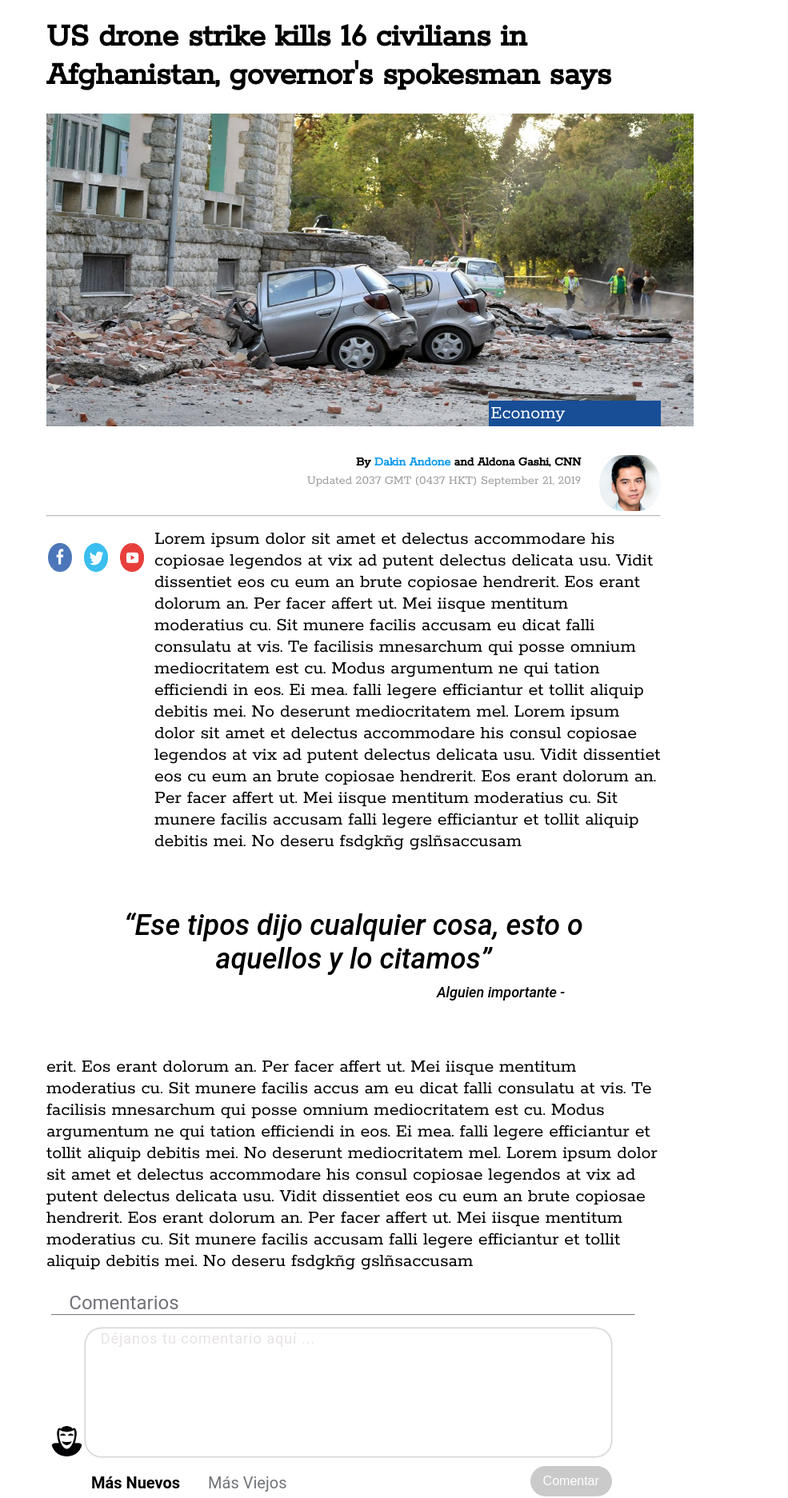
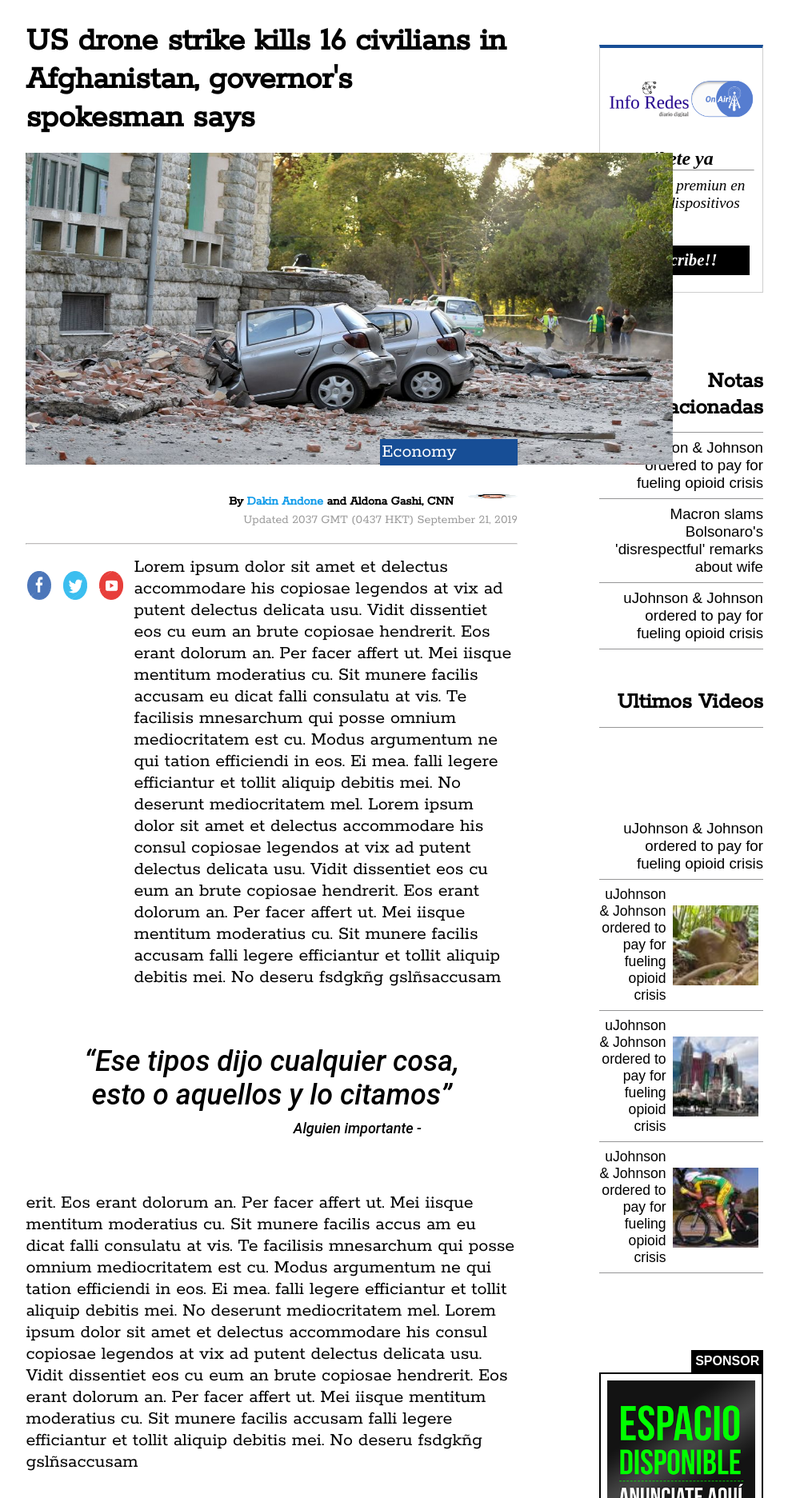
Before and after one commit to GabrielLaTorre/info-redes, a PHP site: page /noticia.html in a window 1280 px wide. Shown: the part 39-1912 px from the top of the page at 80% size, without its empty margins (198-1183 px from the left). Run offline with PHP 8.4, Linux system fonts and the light colour scheme; some libraries are stand-ins or nearby versions; grey boxes are pictures that could not be loaded.

Commit message:
uniendo partes noticia.html
uniendo el aside y la noticia especifica

```diff
--- a/Diario/estilos.css
+++ b/Diario/estilos.css
@@ -9,7 +9,7 @@
     margin: 0%;
 }
 
-.section-portada, .nav-portada, .opinion, .media, .main-portada, .contenedor-noticias{
+.section-portada, .nav-portada, .opinion, .media, .main-portada, .contenedor-noticias,.main-noticia{
 	width: 80%;         /*con este selector se ajustan todos */
 	margin: .5em auto; 	/*los tamaños y se centran las etiquetas grandes de una sola atacada */
 	min-width: 1000px;
@@ -652,6 +652,9 @@ footer p a{
 
 /*#################################################*/
 /*#############    NOTICIA PPAL  ############################*/
+.main-noticia{
+	display: flex;
+}
 
 .noticia-ppal {
 	display: flex;
--- a/Diario/noticia.html
+++ b/Diario/noticia.html
@@ -27,6 +27,8 @@
             </div>
         </div>
     </header>
+
+    <main class="main-noticia">
 
         <!-- ######## NOTICIA PRINCIPAL   ######-->
         <article class='noticia-ppal'>
@@ -71,7 +73,6 @@
                     Per facer affert ut. Mei iisque mentitum moderatius cu. Sit munere facilis accusam  falli legere efficiantur et tollit aliquip debitis mei. No deseru fsdgkñg gslñsaccusam
                 </p>
             </div>
-    </article>
 
             <!-- ######## FORMULARIO   ######-->
             <div class="formulario">
@@ -98,11 +99,8 @@
                         <textarea readonly="readonly" > La zona de trolleo por excelencia. puedes escribir cualquier cosa, igual a nadie le interesa tu opinio.</textarea>
                         <p>Hace 2 horas</p>
                     </div>
-
-
                 </div>
-
-
+        </article>
 
         <!-- ######## ZONA LATERAL   ######-->
         <aside>
@@ -114,7 +112,6 @@
                 <p>Contenido premiun en todos tus dispositivos</p>
                 <button>Suscribe!!</button>
             </div>
-
             <!-- ZONA NOTAS RELACIONADAS ######-->
             <div>
                 <section class="aside-portada">
@@ -143,10 +140,8 @@
                         <img src="imagenes/imagen_random86x80_ggh.jpg" alt="random imagen">
                         <a href="noticia.html"><h3>uJohnson & Johnson ordered to pay for fueling opioid crisis</h3></a>
                     </article>
-
                 </section>
             </div>
-
             <!-- ZONA PUBLICIDAD ######-->
             <div class="banner-sponsor">
                 <span>SPONSOR</span>
@@ -154,7 +149,6 @@
                     <img src="imagenes/espacio-disponible-sponsor.jpg" alt="publicidad">
                 </div>
             </div>
-
             <!-- ZONA SUSCRIPCION ######-->
             <div class="banner-suscribe">
                 <img src="imagenes/inforedes-onair.png" alt="logo inforedes-onair">
@@ -164,6 +158,8 @@
                 <button>Suscribe!!</button>
             </div>
         </aside>
+
+    </main>
 
     <!-- ######## ZONA FOOTER   ######-->
     <footer>
```
Lines whose indentation alone changed are shown as unchanged.
